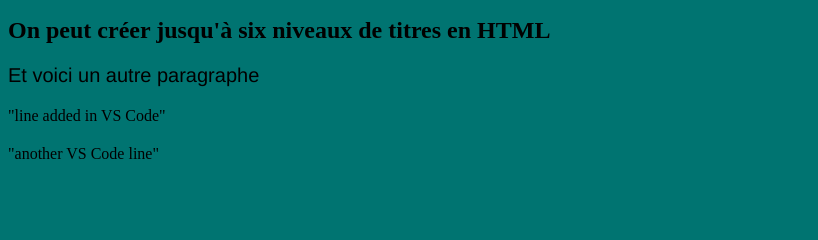
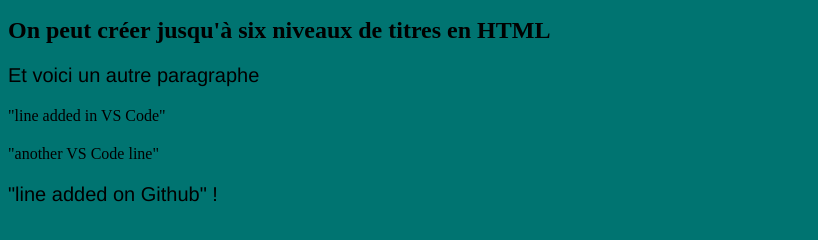
Before and after one commit to asahade38/quete1.4, a plain HTML site: page index.html in a window 1280 px wide. Shown: the part 100-340 px from the top of the page, without its empty margins (0-818 px from the left). Drawn offline with Linux system fonts and the light colour scheme.

Commit message:
reUpdate index.html on GitHub

```diff
--- a/index.html
+++ b/index.html
@@ -15,3 +15,4 @@
 </html>
 </p> "line added in VS Code"
 </p>"another VS Code line"
+<p> "line added on Github" ! </p>
```
